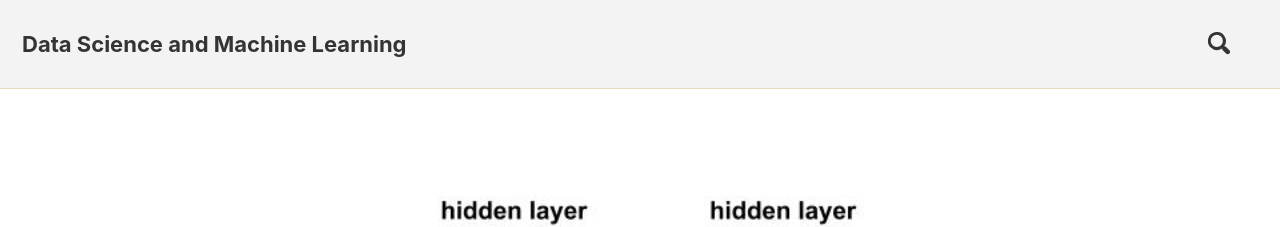
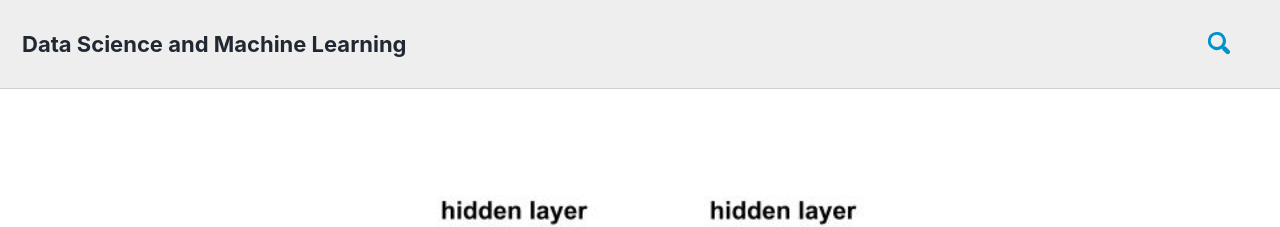
Before and after one commit to joaomvg/ml-pelican-website, a Jekyll site: the page built from _posts/2019-11-29-deeplearning.md, in a window 1280 px wide and 900 px high. Shown: the top 227 px of the window. Built offline with Jekyll 4.4.1, drawn with Linux system fonts in a browser that asks for light colours; cached includes are drawn as plain includes; nearby versions of some CDN libraries; formulas are drawn with MathJax 3.

Commit message:
skin air

```diff
--- a/_config.yml
+++ b/_config.yml
@@ -12,7 +12,7 @@
 
 # theme                  : "minimal-mistakes-jekyll"
 # remote_theme           : "mmistakes/minimal-mistakes"
-minimal_mistakes_skin    : "dirt" # "air", "aqua", "contrast", "dark", "dirt", "neon", "mint", "plum", "sunrise"
+minimal_mistakes_skin    : "air" #"dirt"  "aqua", "contrast", "dark", "dirt", "neon", "mint", "plum", "sunrise"
 
 # Site Settings
 locale                   : "en-US"
```
